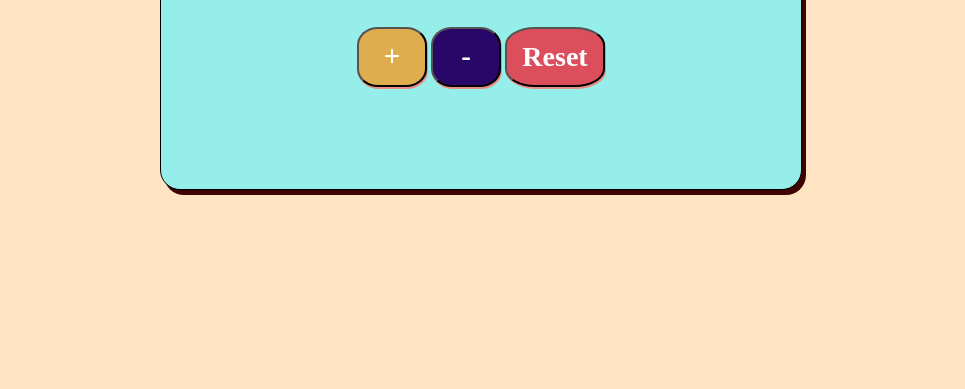
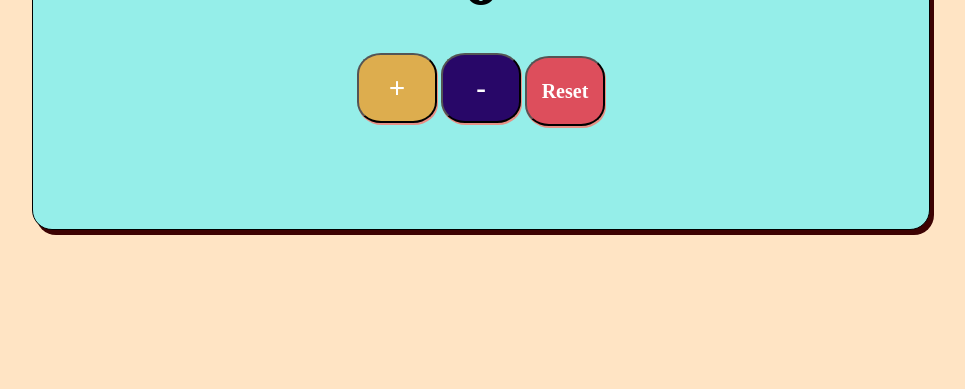
Before and after one commit to madhumaurya73/Counter-Application, a plain HTML site: page index.html in a window 1280 px wide. Shown: the part 411-800 px from the top of the page, without its empty margins (159-1124 px from the left). Drawn offline with Linux system fonts and the light colour scheme.

Commit message:
Update index.html

```diff
--- a/index.html
+++ b/index.html
@@ -5,6 +5,8 @@
     <meta name="viewport" content="width=device-width, initial-scale=1.0">
     <title>project2</title>
     <link rel="stylesheet" href="index.css">
+    <link rel="stylesheet" href="media.css">
+
 </head>
 <body>
     <div id="counter">
```
